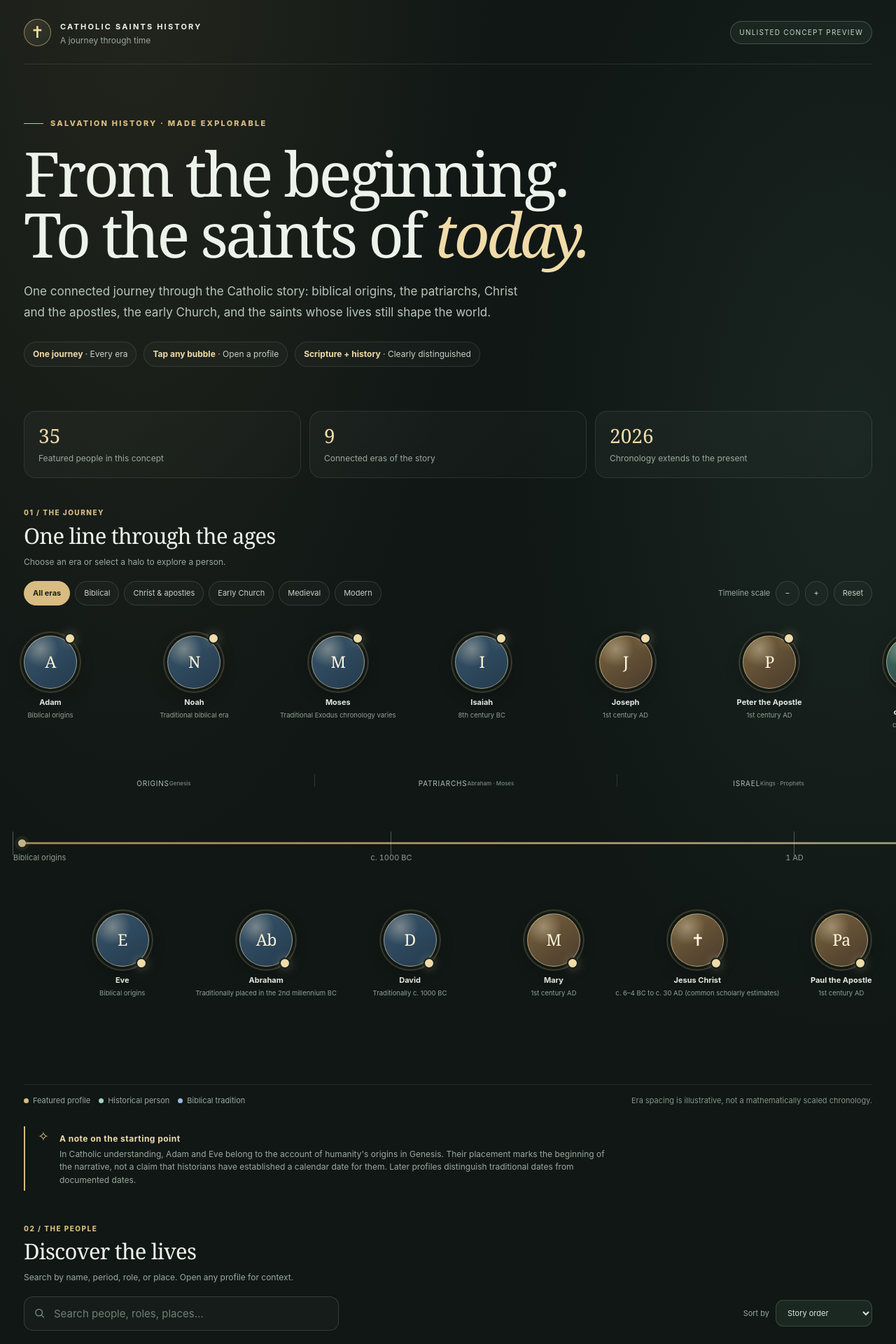
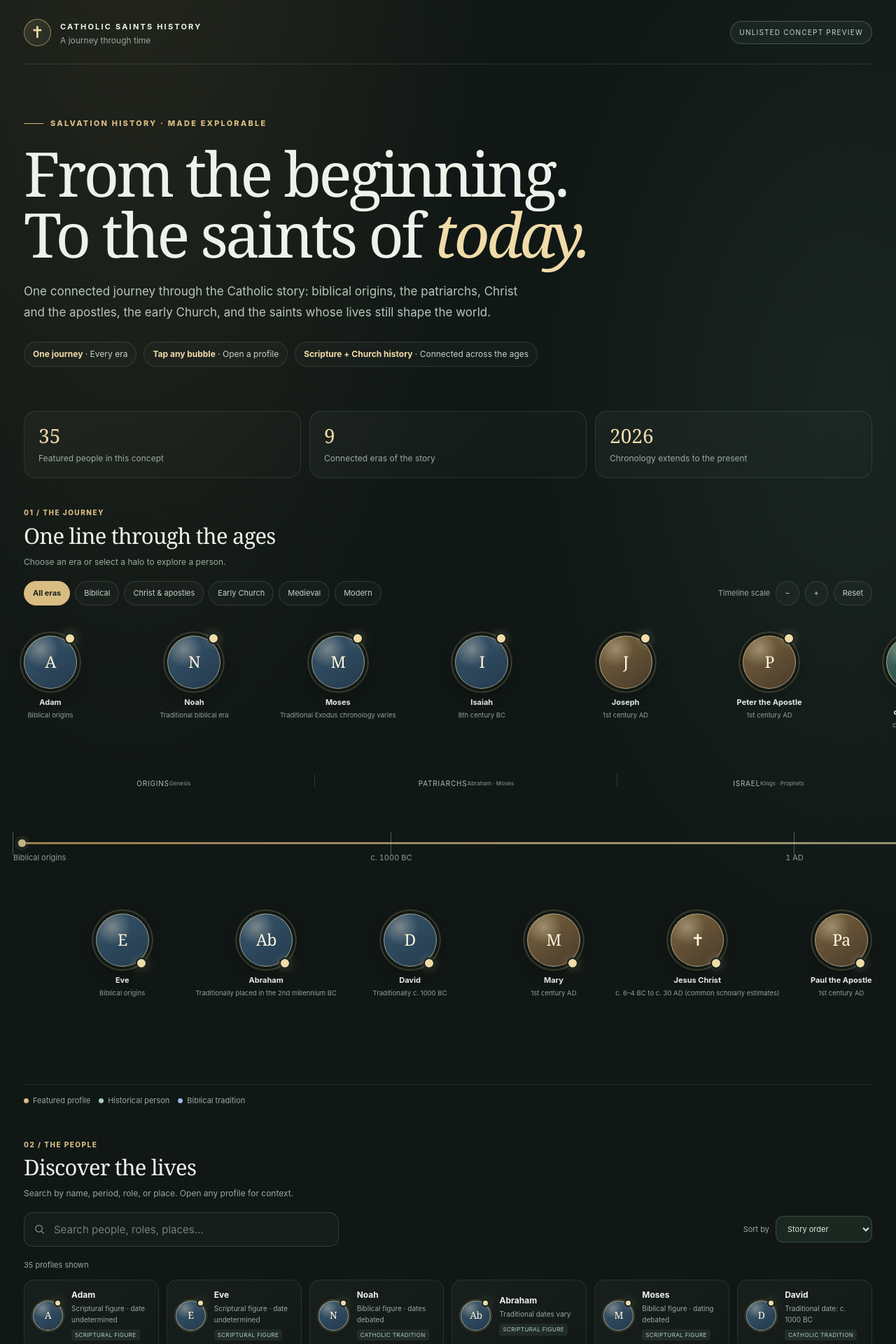
Before and after one commit to ardiebarrys/ardiebarrys.github.io, a Jekyll site: the page built from faith-atlas-preview-7c9m/index.html, in a window 1280 px wide. Shown: the top 1920 px of the page at 70% size. Built offline with Jekyll 4.4.1, drawn with Linux system fonts in a browser that asks for light colours; library addresses are completed by our own code; some of the changed text lies outside the part shown.

Commit message:
Simplify historical caveats to one small footer note

```diff
--- a/faith-atlas-preview-7c9m/index.html
+++ b/faith-atlas-preview-7c9m/index.html
@@ -87,7 +87,7 @@
 .legend{display:flex;gap:12px;flex-wrap:wrap}
 .legend span{display:inline-flex;align-items:center;gap:6px}
 .legend i{width:7px;height:7px;border-radius:50%;display:inline-block;background:var(--gold)}
-.timeline-disclaimer{color:#85948a}
+.timeline-disclaimer{display:none}.single-note{font-size:10px;line-height:1.5;color:#74847a;font-weight:400;letter-spacing:.01em}.closing-note{justify-content:center;padding-top:16px;margin-top:34px}.closing-note .single-note{text-align:center;max-width:850px}
 .intro-origin{margin:28px 0 38px;display:flex;align-items:start;gap:15px;border-left:2px solid var(--gold);padding:5px 0 5px 18px;max-width:850px}
 .intro-origin strong{color:var(--gold-bright);font-size:12px;letter-spacing:.04em}
 .intro-origin p{margin:3px 0 0;color:var(--muted);font-size:12px}
@@ -197,7 +197,7 @@
     <div class="eyebrow">Salvation history · Made explorable</div>
     <h1>From the beginning.<br>To the saints of <em>today.</em></h1>
     <p class="hero-copy">One connected journey through the Catholic story: biblical origins, the patriarchs, Christ and the apostles, the early Church, and the saints whose lives still shape the world.</p>
-    <div class="hero-meta"><span class="meta-pill"><b>One journey</b> · Every era</span><span class="meta-pill"><b>Tap any bubble</b> · Open a profile</span><span class="meta-pill"><b>Scripture + history</b> · Clearly distinguished</span></div>
+    <div class="hero-meta"><span class="meta-pill"><b>One journey</b> · Every era</span><span class="meta-pill"><b>Tap any bubble</b> · Open a profile</span><span class="meta-pill"><b>Scripture + Church history</b> · Connected across the ages</span></div>
   </section>
   <section class="stat-row" aria-label="Preview contents">
     <div class="stat"><strong id="statPeople">34</strong><span>Featured people in this concept</span></div>
@@ -245,10 +245,10 @@
           <div id="bubbleLayer" aria-label="Clickable people on the timeline"></div>
         </div>
       </div>
-      <div class="timeline-foot"><div class="legend"><span><i></i> Featured profile</span><span><i style="background:#a7d1ba"></i> Historical person</span><span><i style="background:#9bb8db"></i> Biblical tradition</span></div><span class="timeline-disclaimer">Era spacing is illustrative, not a mathematically scaled chronology.</span></div>
+      <div class="timeline-foot"><div class="legend"><span><i></i> Featured profile</span><span><i style="background:#a7d1ba"></i> Historical person</span><span><i style="background:#9bb8db"></i> Biblical tradition</span></div></div>
     </div>
   </section>
-  <div class="intro-origin"><span style="color:var(--gold);font-size:19px;line-height:1">✧</span><div><strong>A note on the starting point</strong><p>In Catholic understanding, Adam and Eve belong to the account of humanity's origins in Genesis. Their placement marks the beginning of the narrative, not a claim that historians have established a calendar date for them. Later profiles distinguish traditional dates from documented dates.</p></div></div>
+
   <section class="people-section" aria-labelledby="peopleTitle">
     <div class="section-heading"><div><div class="section-kicker">02 / The people</div><h2 id="peopleTitle">Discover the lives</h2><p>Search by name, period, role, or place. Open any profile for context.</p></div></div>
     <div class="people-toolbar">
@@ -260,10 +260,7 @@
     <div class="no-results" id="noResults">No profiles match that search. Try a name, an era, or a related term.</div>
   </section>
 </main>
-<footer class="closing-note">
-  <div><strong>Catholic Saints History · Concept Preview</strong>Built as a design experiment before domain purchase. Profile coverage is illustrative, not exhaustive.</div>
-  <div class="footer-right"><strong>Accuracy before certainty</strong>Dates and statuses should be checked against Scripture, historical scholarship, and official Catholic sources as the database expands.</div>
-</footer>
+<footer class="closing-note"><small class="single-note">Biblical and traditional dates are identified where precise historical dates are not established.</small></footer>
 </div>
 <div class="modal-backdrop" id="profileBackdrop" role="dialog" aria-modal="true" aria-labelledby="modalTitle">
   <article class="profile-modal">
@@ -275,7 +272,7 @@
     <div class="modal-body">
       <p id="modalBio"></p>
       <div class="detail-grid"><div class="detail-box"><span class="detail-label">Place in the story</span><span class="detail-value" id="modalRole"></span></div><div class="detail-box"><span class="detail-label">Recognition / date note</span><span class="detail-value" id="modalStatus"></span></div><div class="detail-box"><span class="detail-label">Related people</span><span class="detail-value" id="modalRelations"></span></div><div class="detail-box"><span class="detail-label">Key source pathway</span><span class="detail-value" id="modalSource"></span></div></div>
-      <div class="source-note" id="modalNote"></div>
+
       <div class="modal-links"><a class="modal-link" id="modalBible" href="https://www.vatican.va/" target="_blank" rel="noopener noreferrer">Vatican resources ↗</a><button class="modal-link" id="copyProfile" type="button">Copy profile summary</button></div>
     </div>
   </article>
@@ -336,7 +333,7 @@
 function renderCards(){var list=people.filter(matches);if(sortMode==="date"){list.sort(function(a,b){return (a.year===null?-9999:a.year)-(b.year===null?-9999:b.year);});}else if(sortMode==="name"){list.sort(function(a,b){return a.name.localeCompare(b.name);});}else{list=storySort(list);}grid.innerHTML="";list.forEach(function(p){grid.appendChild(makeCard(p));});count.textContent=list.length+" profile"+(list.length===1?"":"s")+" shown";noResults.classList.toggle("show",list.length===0);applyBubbleVisibility();document.getElementById("statPeople").textContent=people.length;}
 function applyBubbleVisibility(){Array.prototype.forEach.call(bubbleLayer.children,function(b){var p=people.find(function(x){return x.id===b.dataset.id;});b.hidden=!p||!matches(p);});}
 function applyFilters(){applyBubbleVisibility();renderCards();}
-function openProfile(id){var p=people.find(function(x){return x.id===id;});if(!p)return;activePerson=p;var c=getColors(p),portrait=document.getElementById("modalPortrait");portrait.style.setProperty("--avatar-a",c[0]);portrait.style.setProperty("--avatar-b",c[1]);portrait.textContent=getInitials(p);document.getElementById("modalEra").textContent=(eraNames[p.era]||"Featured profile")+" · Featured profile";document.getElementById("modalTitle").textContent=p.name;document.getElementById("modalDate").textContent=p.life;document.getElementById("modalBio").textContent=p.bio;document.getElementById("modalRole").textContent=p.role;document.getElementById("modalStatus").textContent=p.status;document.getElementById("modalRelations").textContent=p.relations;document.getElementById("modalSource").textContent=p.source;document.getElementById("modalNote").textContent=p.note;document.getElementById("profileBackdrop").classList.add("open");document.body.classList.add("modal-open");document.getElementById("modalClose").focus();}
+function openProfile(id){var p=people.find(function(x){return x.id===id;});if(!p)return;activePerson=p;var c=getColors(p),portrait=document.getElementById("modalPortrait");portrait.style.setProperty("--avatar-a",c[0]);portrait.style.setProperty("--avatar-b",c[1]);portrait.textContent=getInitials(p);document.getElementById("modalEra").textContent=(eraNames[p.era]||"Featured profile")+" · Featured profile";document.getElementById("modalTitle").textContent=p.name;document.getElementById("modalDate").textContent=p.life;document.getElementById("modalBio").textContent=p.bio;document.getElementById("modalRole").textContent=p.role;document.getElementById("modalStatus").textContent=p.status;document.getElementById("modalRelations").textContent=p.relations;document.getElementById("modalSource").textContent=p.source;document.getElementById("profileBackdrop").classList.add("open");document.body.classList.add("modal-open");document.getElementById("modalClose").focus();}
 function closeProfile(){document.getElementById("profileBackdrop").classList.remove("open");document.body.classList.remove("modal-open");activePerson=null;}
 document.getElementById("eraFilters").addEventListener("click",function(e){var b=e.target.closest("button[data-era]");if(!b)return;currentEra=b.dataset.era;Array.prototype.forEach.call(document.querySelectorAll(".filter-btn"),function(btn){btn.classList.toggle("active",btn===b);});applyFilters();});
 searchInput.addEventListener("input",function(){query=searchInput.value;applyFilters();});
```
